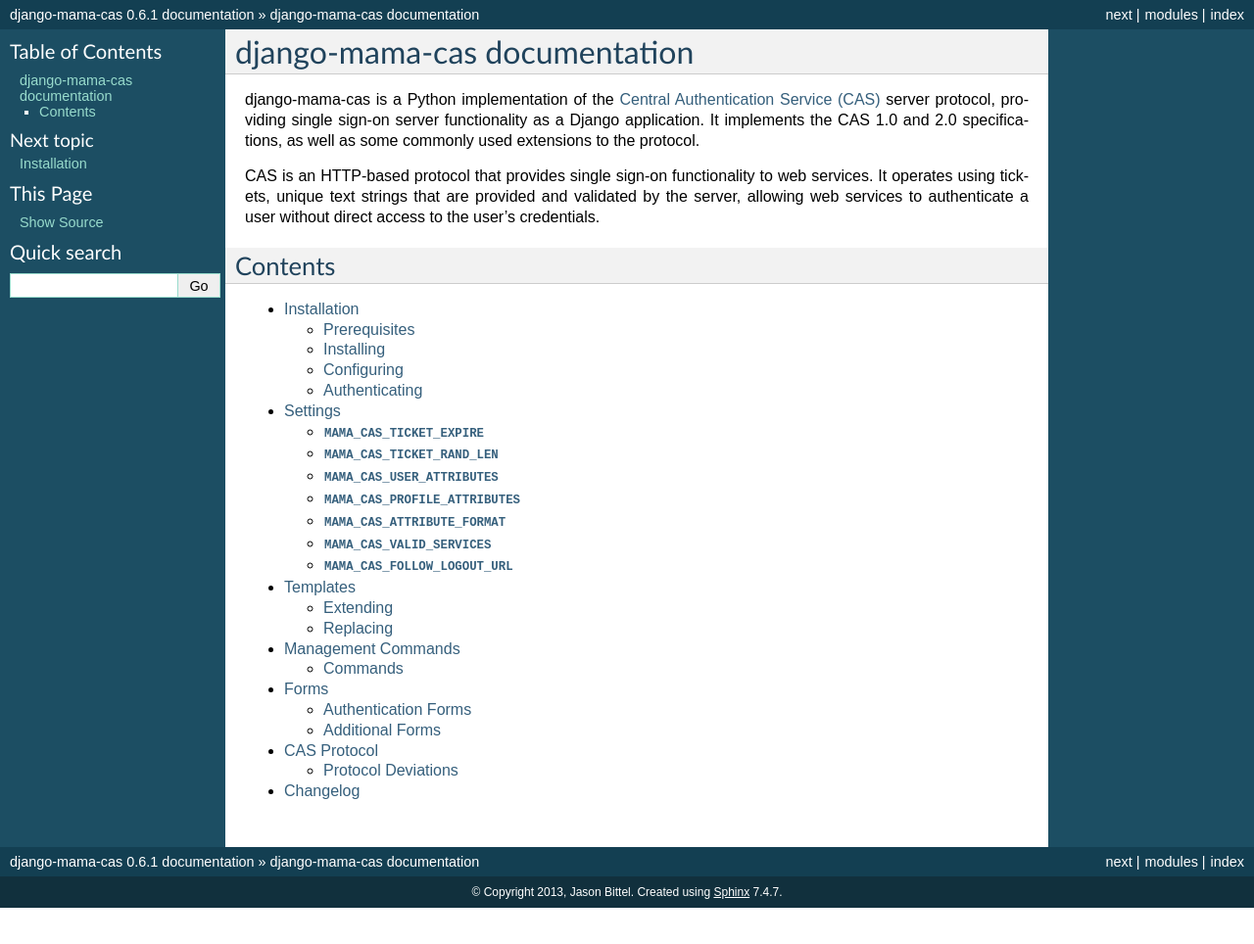
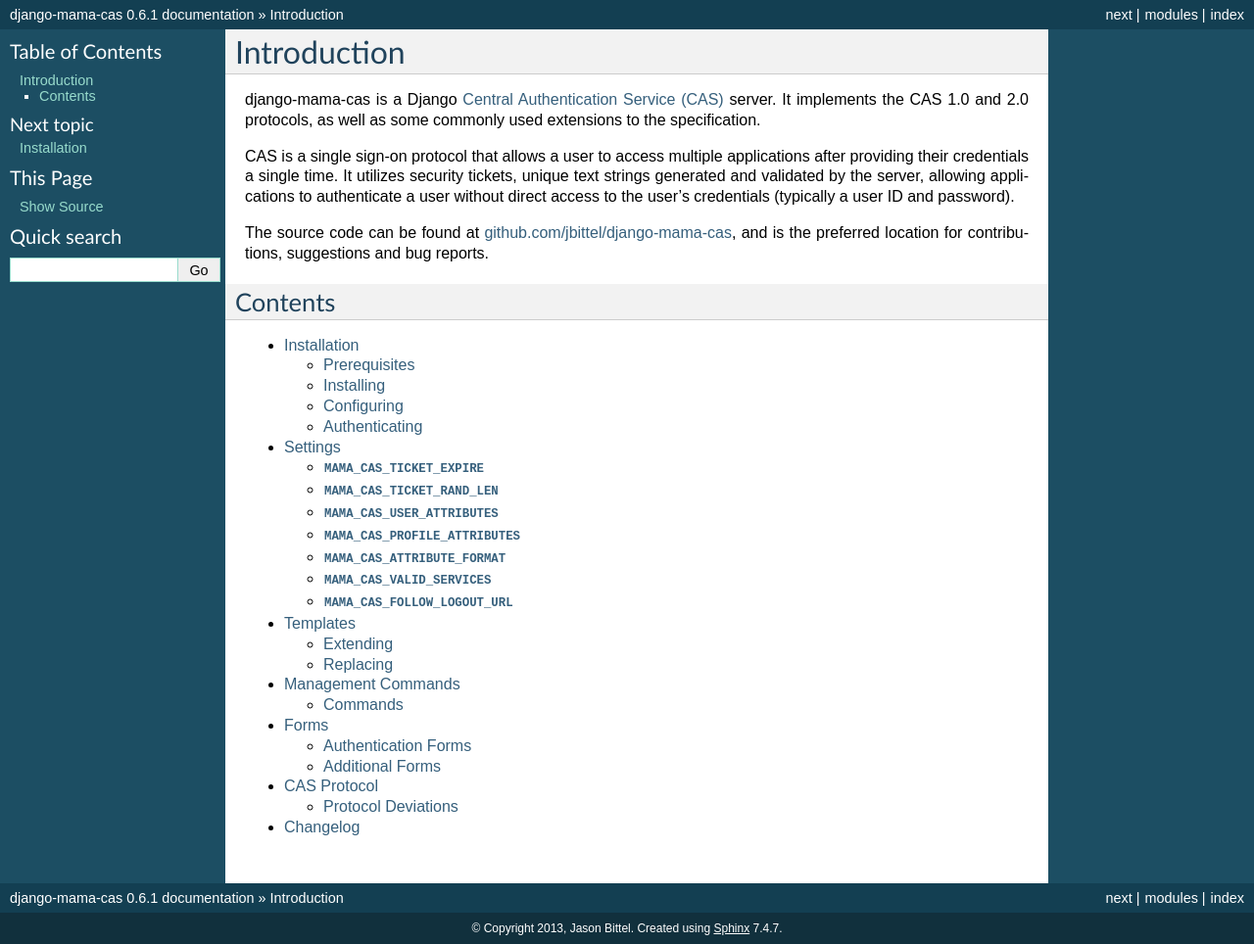
Before and after one commit to jbittel/django-mama-cas, a Sphinx documentation site: the page built from docs/index.rst, in a window 1280 px wide. Shown: the whole page at 98% size. Built offline with Sphinx 7.4.7, drawn with Linux system fonts in a browser that asks for light colours; before the commit the page ends 927 px from its top, so only the background shows below that.

Commit message:
Expand introductory documentation

```diff
--- a/docs/index.rst
+++ b/docs/index.rst
@@ -3,20 +3,21 @@
    You can adapt this file completely to your liking, but it should at least
    contain the root `toctree` directive.
 
-django-mama-cas documentation
-=============================
+Introduction
+============
 
-django-mama-cas is a Python implementation of the `Central Authentication
-Service (CAS)`_ server protocol, providing single sign-on server functionality
-as a Django application. It implements the CAS 1.0 and 2.0 specifications, as
-well as some commonly used extensions to the protocol.
+django-mama-cas is a Django `Central Authentication Service (CAS)`_ server.
+It implements the CAS 1.0 and 2.0 protocols, as well as some commonly used
+extensions to the specification.
 
-CAS is an HTTP-based protocol that provides single sign-on functionality to web
-services. It operates using tickets, unique text strings that are provided and
-validated by the server, allowing web services to authenticate a user without
-direct access to the user's credentials.
+CAS is a single sign-on protocol that allows a user to access multiple
+applications after providing their credentials a single time. It utilizes
+security tickets, unique text strings generated and validated by the server,
+allowing applications to authenticate a user without direct access to the
+user's credentials (typically a user ID and password).
 
-.. _Central Authentication Service (CAS): http://en.wikipedia.org/wiki/Central_Authentication_Service
+The source code can be found at `github.com/jbittel/django-mama-cas`_, and is
+the preferred location for contributions, suggestions and bug reports.
 
 Contents
 --------
@@ -31,3 +32,6 @@
    forms
    protocol
    changelog
+
+.. _Central Authentication Service (CAS): http://en.wikipedia.org/wiki/Central_Authentication_Service
+.. _github.com/jbittel/django-mama-cas: https://github.com/jbittel/django-mama-cas
```
Also changed, not shown: README.rst (+11 -12 lines).
